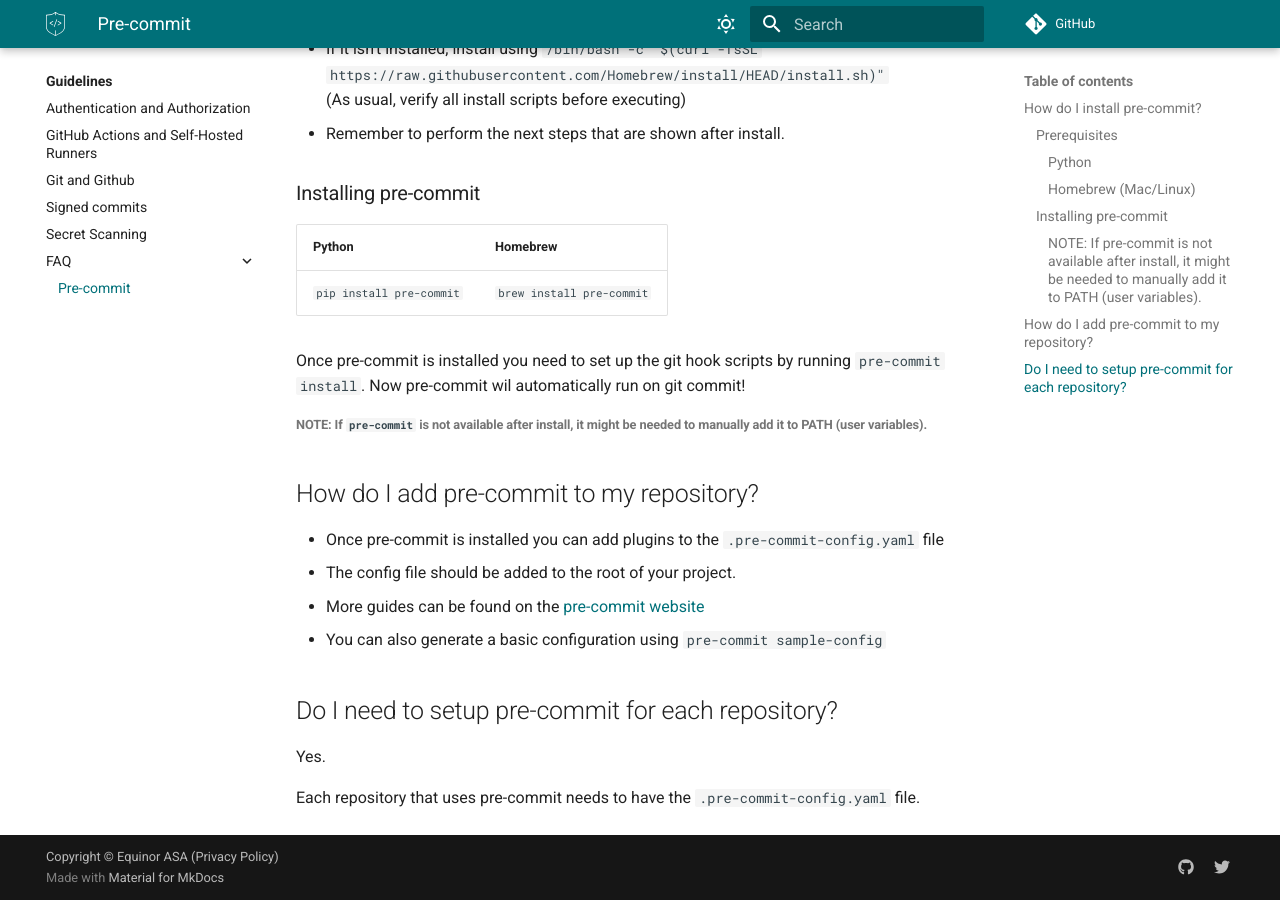
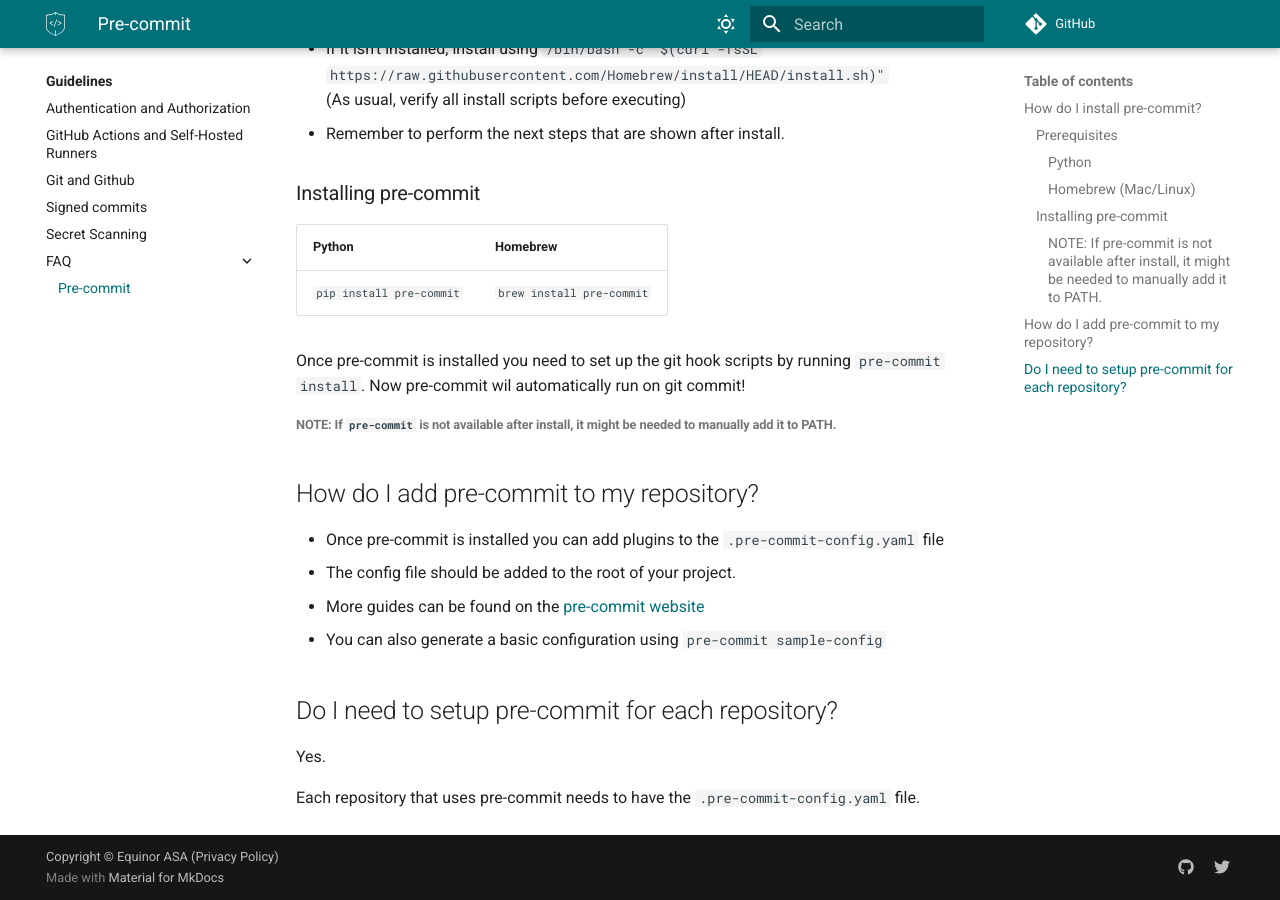
Before and after one commit to equinor/appsec, an MkDocs documentation site: the page built from docs/guidelines/FAQ/pre-commit-faq.md, in a window 1280 px wide and 900 px high, scrolled down 639 px. Built offline with MkDocs 1.6.1 and Material for MkDocs 9.7.7, drawn with Linux system fonts in a browser that asks for light colours; some web fonts are replaced; comment, search, counter and statistics services are not loaded.

Commit message:
Small fix for adding to PATH note

```diff
--- a/docs/guidelines/FAQ/pre-commit-faq.md
+++ b/docs/guidelines/FAQ/pre-commit-faq.md
@@ -27,7 +27,7 @@
 
 Once pre-commit is installed you need to set up the git hook scripts by running `pre-commit install`. Now pre-commit wil automatically run on git commit!
 
-###### NOTE: If `pre-commit` is not available after install, it might be needed to manually add it to PATH (user variables).
+###### NOTE: If `pre-commit` is not available after install, it might be needed to manually add it to PATH.
 
 ## How do I add pre-commit to my repository?
 
```
